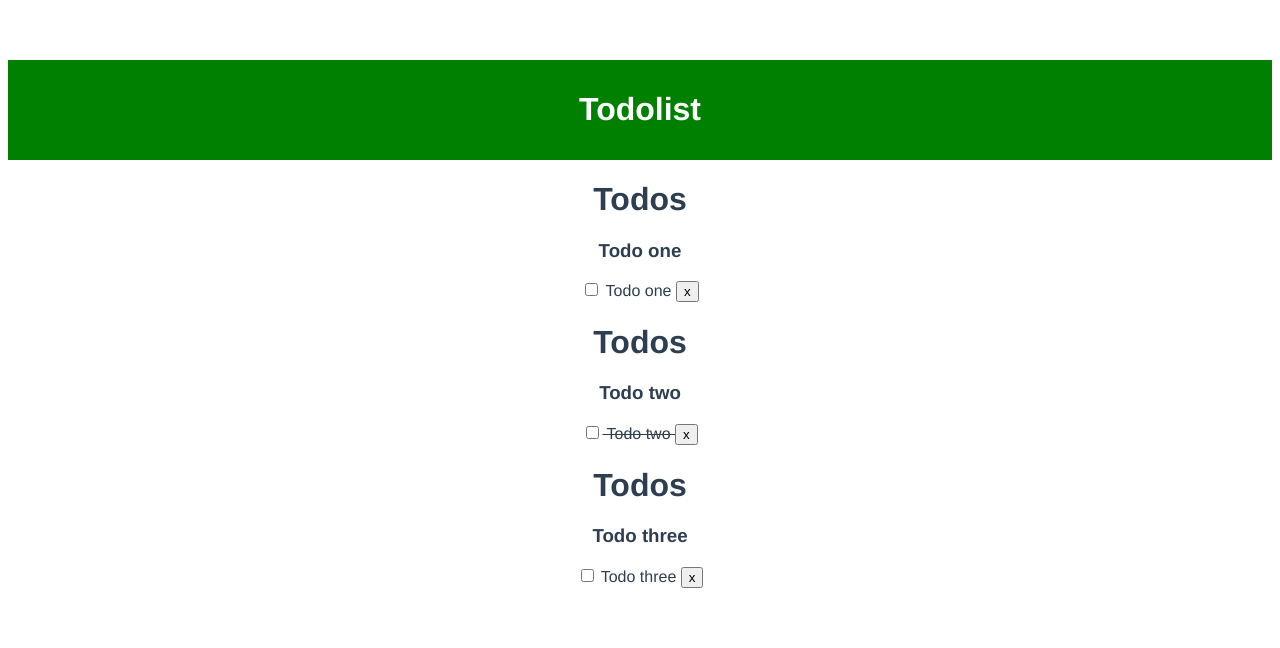
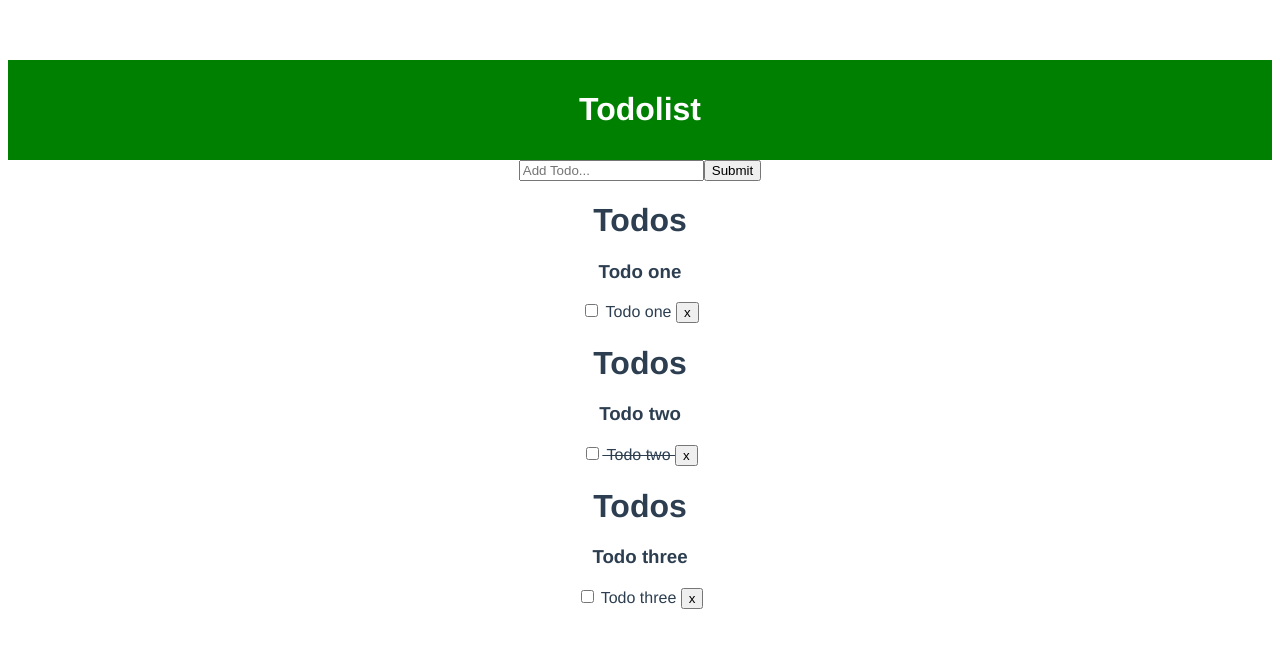
Before and after one commit to IbrahimG88/Vue-todo-app, a Vue app: page / in a window 1280 px wide. Shown: the top 648 px of the page. Built offline with nearby package versions, Linux system fonts and the light colour scheme.

Commit message:
form added

```diff
--- a/src/App.vue
+++ b/src/App.vue
@@ -1,6 +1,7 @@
 <template>
   <div id="app">
     <Header />
+    <AddTodo />
     <!-- receives the emitted todo.id from del-todo sent by the v-on from Todos.vue, deleteTodo function can now receive the todo.id
     as an argument as it was paased from Todos component up to here in App.vue component-->
     <Todos v-bind:todos = "todos" v-on:del-todo="deleteTodo"/>
@@ -11,12 +12,14 @@
 <script>
 import Todos from './components/Todos';
 import Header from './components/Layout/Header';
+import AddTodo from './components/AddTodo';
 
 export default {
   name: 'App',
   components: {
     Todos,
-    Header
+    Header,
+    AddTodo
   }, methods:{
      /* filter() will return a new todos object, with the one that has the id of the
      * one passed as function argument will be deleted
--- /dev/null
+++ b/src/components/AddTodo.vue
@@ -0,0 +1,19 @@
+<template>
+<div>
+    <form>
+        <input type="text" name="title" placeholder="Add Todo...">
+        <input type="submit" value="Submit" />
+    </form>
+</div>
+
+</template>
+
+<script>
+export default {
+    name:"AddTodo"
+}
+</script>
+
+<style>
+
+</style>
```
